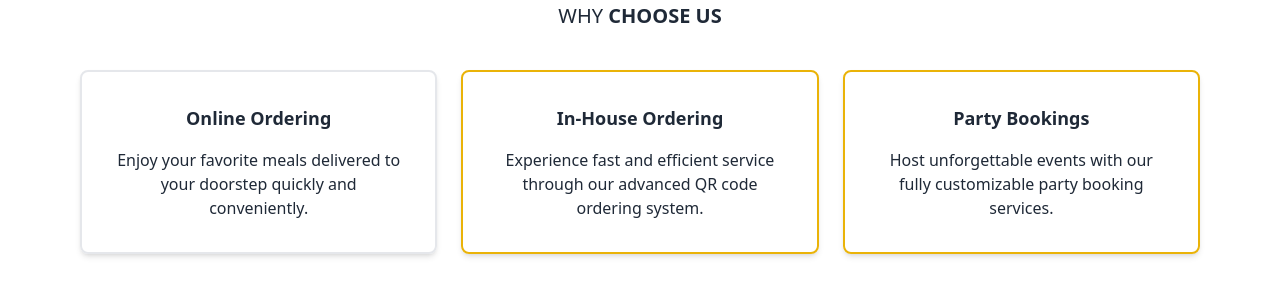
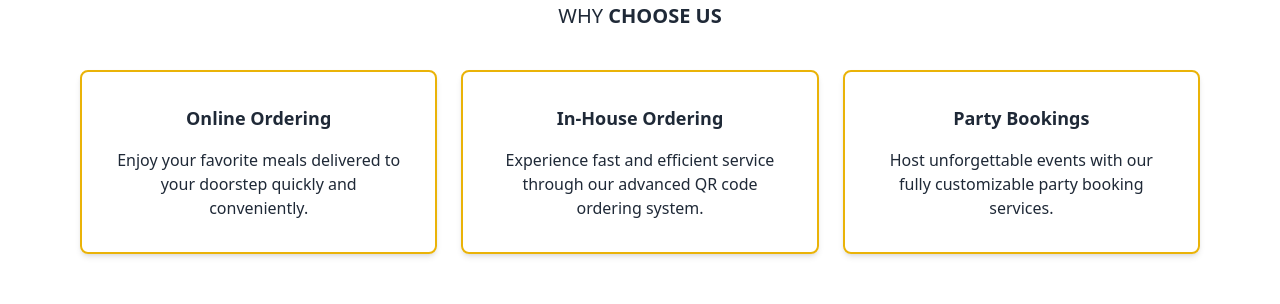
Before and after one commit to dilukshi1231/cafeWeezMain, a React (Vite) app in the folder front-end/: page /about in a window 1280 px wide. Shown: the part 454-758 px from the top of the page. Built offline with nearby package versions, Linux system fonts and the light colour scheme; the HTML template or start-up script is replaced by a standard one.

Commit message:
Update About.jsx

```diff
--- a/front-end/src/pages/about/About.jsx
+++ b/front-end/src/pages/about/About.jsx
@@ -51,7 +51,7 @@ const About = () => {
       </div>
 
       <div className="grid grid-cols-1 md:grid-cols-3 gap-6 mb-20">
-      <div className="border-2 border-red-500 rounded-lg p-8 flex flex-col gap-4 text-center hover:bg-yellow-500 hover:text-gray-800 transition-all duration-300 shadow-md cursor-pointer transform hover:scale-105">
+      <div className="border-2 border-yellow-500 rounded-lg p-8 flex flex-col gap-4 text-center hover:bg-yellow-500 hover:text-gray-800 transition-all duration-300 shadow-md cursor-pointer transform hover:scale-105">
   <b className="text-lg">Online Ordering</b>
   <p>
     Enjoy your favorite meals delivered to your doorstep quickly and
```
